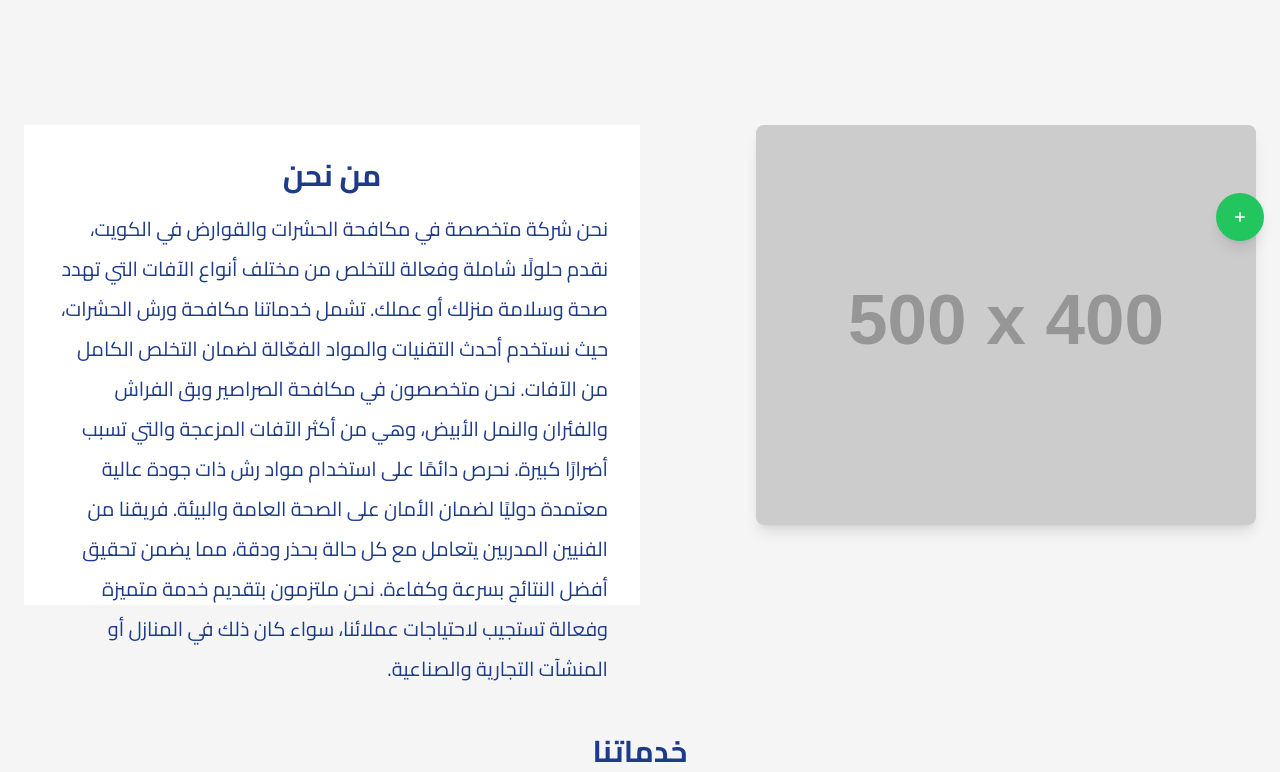
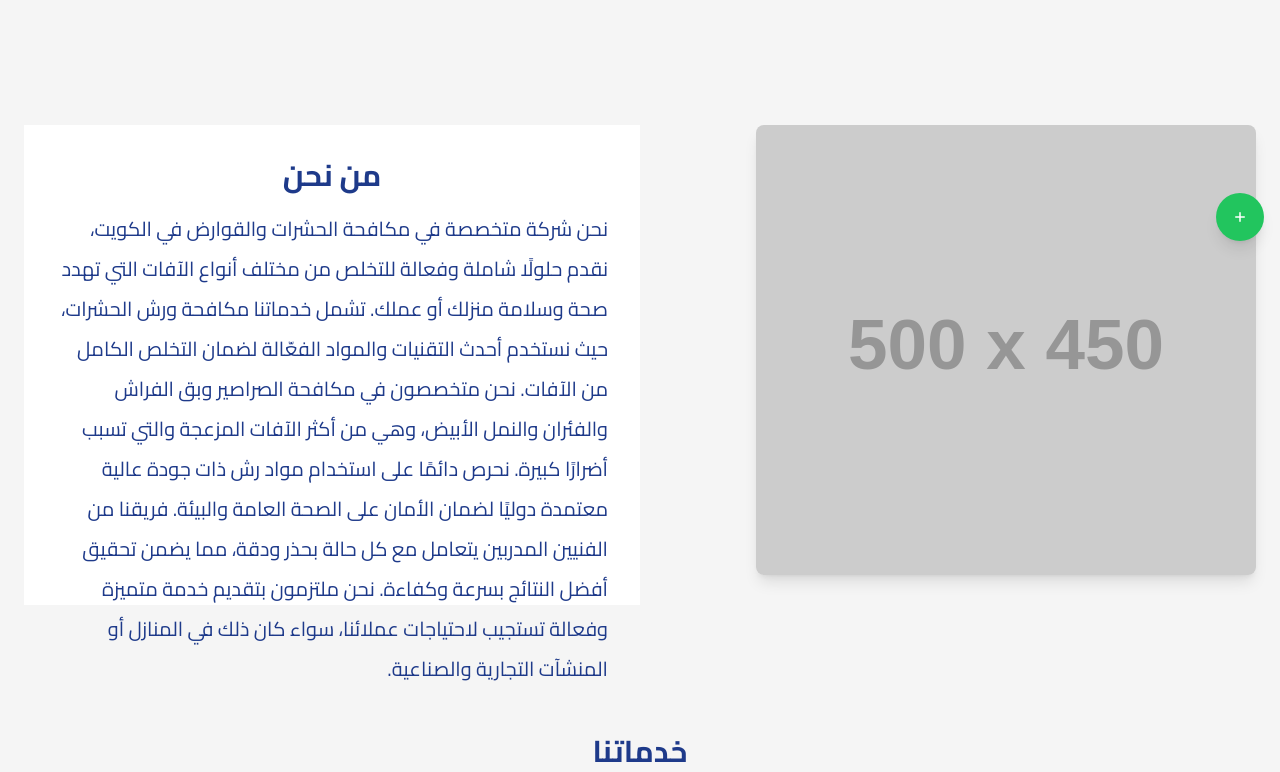
Before and after one commit to ashrafsayed2018/landingpage, a website: page index.html in a window 1280 px wide. Shown: the part 543-1315 px from the top of the page. Drawn offline with nearby package versions, Linux system fonts and the light colour scheme; placeholder pictures from the web are drawn by us.

```diff
--- a/index.html
+++ b/index.html
@@ -43,6 +43,7 @@
 
 
     <link rel="preload" as="image" href="https://via.placeholder.com/500x400">
+    <link rel="preload" as="image" href="https://via.placeholder.com/500x450">
 
     <link rel="stylesheet" href="style.css">
 
@@ -143,9 +144,9 @@
         <div class="container mx-auto flex flex-col lg:flex-row items-center h-[100rem] lg:h-[30rem]">
           <div class="lg:w-1/2 w-full h-[30rem] lg:h-full">
             <img
-              src="https://via.placeholder.com/500x400"
+              src="https://via.placeholder.com/500x450"
               alt="صورة من نحن"
-              class="rounded-lg shadow-lg w-[400px] h-[300px] md:w-[500px] md:h-[400px]"
+              class="rounded-lg shadow-lg w-[400px] h-[300px] md:w-[500px] md:h-[450px]"
             />
           </div>
           <div class="lg:w-1/2 mt-8 lg:mt-0 text-right w-full h-[75rem] lg:h-full p-8 bg-white">
```
Also changed, not shown: style.css.
